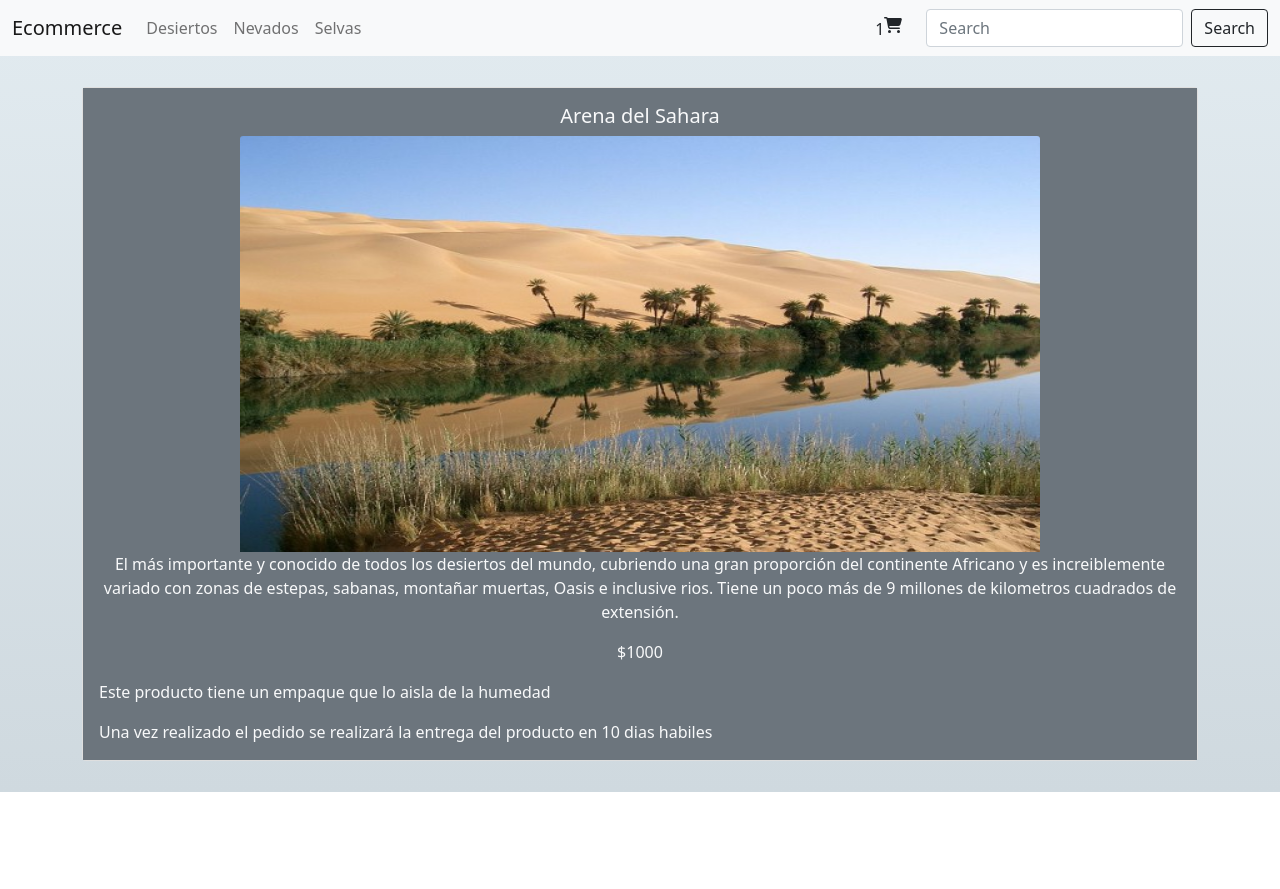
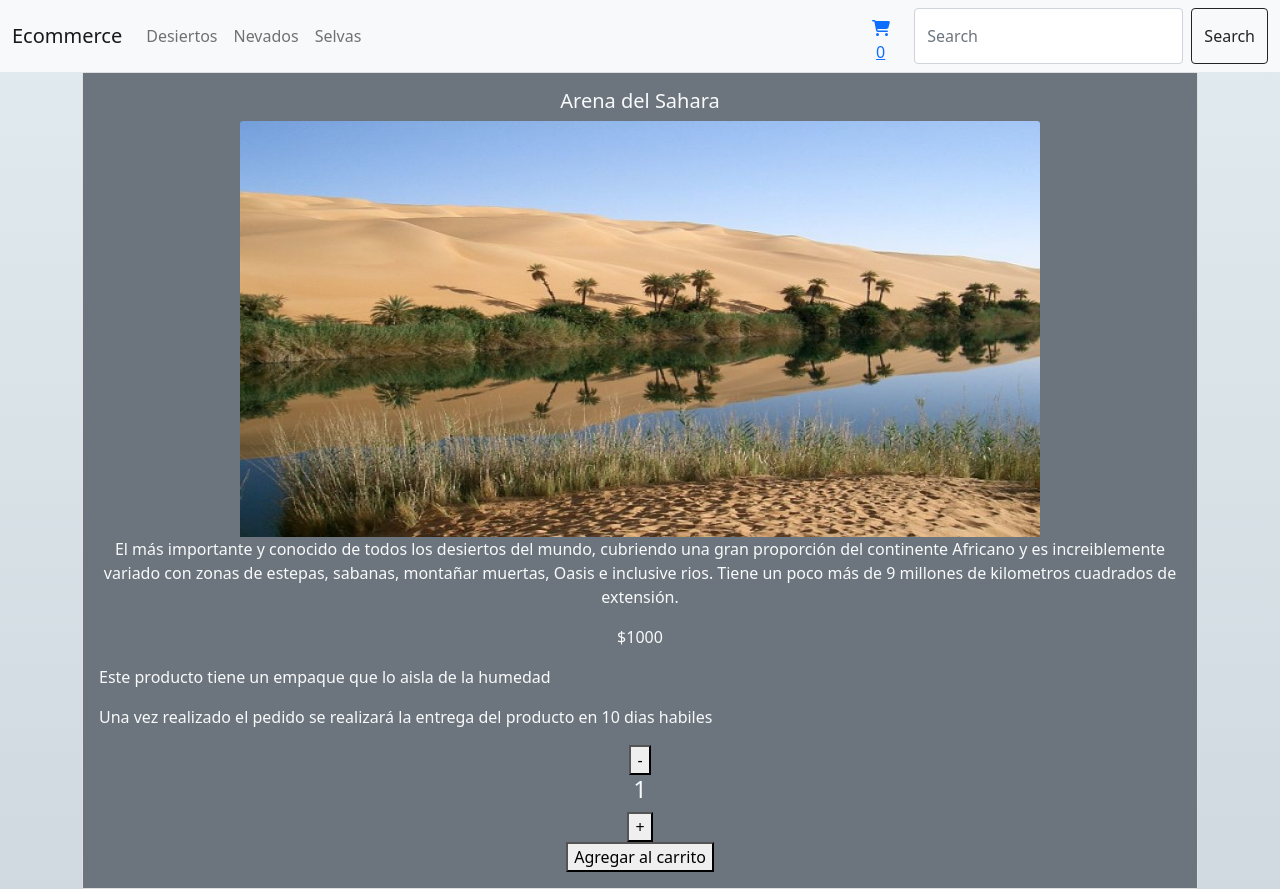
Before and after one commit to Juancavallejo/Curso---React-JS---coderhouse, a React (Create React App) app: page /detail/1 in a window 1280 px wide. Before the commit the page ends 800 px from the top, so only its background shows below. Built offline with nearby package versions, Linux system fonts and the light colour scheme.

Commit message:
Added cartWidget and counter in item detail. Is not working yet

```diff
--- a/src/App.js
+++ b/src/App.js
@@ -2,31 +2,25 @@ import './App.css';
 import 'bootstrap/dist/css/bootstrap.min.css';
 import NavbarBoostrap from './Componets/Navbar/Navbar';
 import ItemListContainer from './Componets/ItemListContainer/ItemListContainer';
-import Counter from './Componets/Counter/Counter';
 import ItemDetailContainer from './Componets/ItemDetailContainer/ItemDetailContainer';
 import {BrowserRouter, Routes, Route} from "react-router-dom";
-
+import {CartContextProvider} from './context/CartContext'
 
 
 function App() {
 
-/*   const handleAddAlCarrito = (cantidad) => {
-    alert (`la cantidad agregada es: ${cantidad}`)
-  } */
-
   return (
     <div className="App">
+      <CartContextProvider>
       <BrowserRouter>
         <NavbarBoostrap />
         <Routes>
-          <Route path = "/" element={<ItemListContainer mensajeBienvenida= "Hola, buscamos poder ofrecerte las mejores experiencias de la mano de valiosos recipientes de experiencias provenientes de los lugares más emblematicos" />}/>
-          <Route path='/category/:categoryId' element={<ItemListContainer mensajeBienvenida= 'Listado filtrado'/>}/>
-          {/* <Route path = "/" element={ <Counter stock={10} addAlCarrito ={handleAddAlCarrito}/>}/> */}
+          <Route path = "/" element={<ItemListContainer mensajeBienvenida= "Hola, buscamos poder ofrecerte las mejores experiencias de la mano de valiosos recipientes de experiencias provenientes de los lugares más emblematicos." />}/>
+          <Route path='/category/:categoryId' element={<ItemListContainer mensajeBienvenida= 'Listado productos de'/>}/>
           <Route path='/detail/:productId' element={<ItemDetailContainer/>}/>
         </Routes>
      </BrowserRouter>
-
-
+     </CartContextProvider>
     </div>
   );
 }
--- /dev/null
+++ b/src/Componets/CartWidget/CartWidget.js
@@ -0,0 +1,17 @@
+import { FontAwesomeIcon } from '@fortawesome/react-fontawesome'
+import { faCartShopping } from '@fortawesome/free-solid-svg-icons'
+import { useContext } from "react";
+import CartContext from '../../context/CartContext';
+import { Link } from "react-router-dom";
+
+const CardWidget = () => {
+    const {obtenerCantidad} = useContext(CartContext)
+
+    const cantidad = obtenerCantidad()
+
+    return (
+        <Link to='/cart'> <FontAwesomeIcon icon={faCartShopping}/> {cantidad} </Link>
+    );
+}
+
+export default CardWidget
--- a/src/Componets/Counter/Counter.js
+++ /dev/null
@@ -1,28 +0,0 @@
-import { useState } from "react";
-
-const Counter = ({stock, addAlCarrito}) => {
-    const [count, setCount] = useState (1)
-
-    const aumentar = () => {
-        if (count < stock) {
-            setCount (count + 1)
-        }
-    }
-
-    const disminuir = () => {
-        if (count > 1) {
-            setCount (count -1)
-        }
-    }
-
-    return (
-        <div>
-            <h3> Productos para el carrito: {count}</h3>
-            <button onClick={aumentar}> Aumentar productos del carrito</button>
-            <button onClick={disminuir}> Retirar productos del carrito</button>
-            <button onClick={() => addAlCarrito(count)}> Agregar al carrito </button>
-        </div>
-    )
-}
-
-export default Counter
--- /dev/null
+++ b/src/Componets/ItemCounter/ItemCounter.js
@@ -0,0 +1,32 @@
+import { useState } from "react";
+
+const ItemCounter = ({ stock = 0, initial = 1, onAdd }) => {
+    const [count, setCount] = useState(initial)
+
+    const aumentar = () => {
+        if (count < stock) {
+            setCount(count + 1)
+        }
+    }
+
+    const disminuir = () => {
+        if (count > 1) {
+            setCount(count - 1)
+        }
+    }
+
+    return (
+        <div>
+            <div>
+                <button onClick={disminuir}> -</button>
+                <h4>{count}</h4>
+                <button onClick={aumentar}> +</button>
+            </div>
+            <div>
+                <button onClick={() => onAdd (count)}> Agregar al carrito </button>
+            </div>
+        </div>
+    )
+}
+
+export default ItemCounter
--- a/src/Componets/ItemDetail/ItemDetail.js
+++ b/src/Componets/ItemDetail/ItemDetail.js
@@ -1,6 +1,27 @@
+import { useContext, useState } from 'react';
 import Card from 'react-bootstrap/Card';
+import ItemCounter from '../ItemCounter/ItemCounter';
+import { Link } from 'react-router-dom'
+import CartContext from '../../context/CartContext';
 
-const ItemDetail = ({ name, price, description, img, container, conservation, delivery }) => {
+const ItemDetail = ({ id, name, price, description, img, container, conservation, delivery, stock }) => {
+    const [cantidadAñadir, setCantidadAñadir] = useState (0)
+
+    const {addItem, getProductQuantity} = useContext (CartContext)
+
+    const handleOnAdd= (quantity) => {
+        setCantidadAñadir (quantity)
+
+        const productToAdd = {
+            id,name, price, quantity
+        }
+
+        addItem (productToAdd)
+    }
+
+    const cantidadProducto = getProductQuantity(id)
+
+
     return (
                 <Card >
                     <Card.Body className='bg-secondary text-light'>
@@ -11,6 +32,14 @@ const ItemDetail = ({ name, price, description, img, container, conservation, de
                         <Card.Text className='text-start'>{container}</Card.Text>
                         <Card.Text className='text-start'>{conservation}</Card.Text>
                         <Card.Text className='text-start'>{delivery}</Card.Text>
+                        <div> {
+                            cantidadAñadir === 0 ? (
+                            <ItemCounter onAdd={handleOnAdd} stock={stock} initial={cantidadProducto}/>
+                              ) : (
+                                    <Link to= '/cart'>Finalizar compra</Link>
+                              )
+                            }
+                        </div>
                     </Card.Body>
                 </Card>
     )
--- a/src/Componets/ItemDetailContainer/ItemDetailContainer.js
+++ b/src/Componets/ItemDetailContainer/ItemDetailContainer.js
@@ -5,21 +5,18 @@ import { useParams } from "react-router-dom"
 import Container from 'react-bootstrap/Container';
 import "./ItemDetailContainer.css"
 
-
-
 const ItemDetailContainer = () => {
-    const [product, setProduct] = useState()
+    const [product,setProduct] = useState()
     const { productId } = useParams()
 
     useEffect(() => {
-        getItemsById(productId)
-            .then(product => {
+        getItemsById(productId).then(product => {
                 setProduct(product)
             })
             .catch(error => {
                 console.log(error)
             })
-    }, [])
+    }, [productId])
 
     return (
         <Container>
--- a/src/Componets/ItemListContainer/ItemListContainer.js
+++ b/src/Componets/ItemListContainer/ItemListContainer.js
@@ -13,14 +13,15 @@ const ItemListContainer = ({mensajeBienvenida}) => {
 
         getItems(categoryId).then(items => {
             setItems (items)
+        }).catch(error => {
+            console.log (error)
         })
     }, [categoryId])
 
     return (
         <>
-            <h1 className="text-center fs-5 mt-5">{mensajeBienvenida}</h1>
+            <h1 className="text-center fs-5 mt-5">{`${mensajeBienvenida} ${categoryId ||""}`}</h1>
             <ItemList items ={items} />
-
         </>
 
     )
--- a/src/Componets/Navbar/Navbar.js
+++ b/src/Componets/Navbar/Navbar.js
@@ -4,8 +4,7 @@ import Navbar from 'react-bootstrap/Navbar';
 import NavDropdown from 'react-bootstrap/NavDropdown';
 import Form from 'react-bootstrap/Form';
 import Button from 'react-bootstrap/Button';
-import { FontAwesomeIcon } from '@fortawesome/react-fontawesome'
-import { faCartShopping } from '@fortawesome/free-solid-svg-icons'
+import CardWidget from '../CartWidget/CartWidget';
 
 
 const NavbarBoostrap = () => {
@@ -20,8 +19,8 @@ const NavbarBoostrap = () => {
                         style={{ maxHeight: '100px' }}
                         navbarScroll
                     >
-                        <Nav.Link href='/category/Desiertos'>Desiertos</Nav.Link>
-                        <Nav.Link href='/category/Nieve'>Nevados</Nav.Link>
+                        <Nav.Link href='/category/Desierto'>Desiertos</Nav.Link>
+                        <Nav.Link href='/category/Nevados'>Nevados</Nav.Link>
                         <Nav.Link href='/category/Selvas'>Selvas</Nav.Link>
                         {/* <NavDropdown title="Colombia" id="navbarScrollingDropdown">
                             <NavDropdown.Item href="#action3">Desierto de la Tatacoa</NavDropdown.Item>
@@ -33,7 +32,7 @@ const NavbarBoostrap = () => {
                         </NavDropdown> */}
                     </Nav>
                     <Form className="d-flex justify-content-end">
-                        <div className="d-flex mx-4 mt-2"> 1 <FontAwesomeIcon icon={faCartShopping}/> </div>
+                        <div className="d-flex mx-4 mt-2"> <CardWidget/> </div>
                         <Form.Control
                             type="search"
                             placeholder="Search"
--- /dev/null
+++ b/src/context/CartContext.js
@@ -0,0 +1,64 @@
+import { createContext, useState } from "react"
+
+const CartContext = createContext ()
+
+export const CartContextProvider = ({ children }) => {
+    const [cart, setCart] = useState ([])
+
+    const addItem = (productToAdd) => {
+        if (!isInCart(productToAdd.id)) {
+            setCart ([...cart, productToAdd])
+        } else {
+            const cartUpdated = cart.map (prod => {
+                if (prod.id === productToAdd.id){
+                    const productUpdated = {
+                        ...prod,
+                        quantity: productToAdd.quantity
+                    }
+                    return productUpdated
+                } else {
+                    return prod
+                }
+            })
+
+            setCart (cartUpdated)
+        }
+    }
+
+    const obtenerCantidad = () => {
+        let accu = 0
+
+        cart.forEach(prod => {
+        accu += prod.quantity
+        })
+
+        return accu
+    }
+
+    const isInCart = (id) => {
+        return cart.some(prod => prod.id === id)
+    }
+
+    const removeItem = (id) => {
+        const newCartSinProduct = cart.filter (prod => prod.id !== id)
+        setCart (newCartSinProduct)
+    }
+
+    const clearCart = () => {
+        setCart([])
+    }
+
+    const getProductQuantity = (id) => {
+        const product = cart.find(prod => prod.id === id)
+
+        return product?.quantity
+    }
+
+    return (
+         <CartContext.Provider value={{cart, addItem, obtenerCantidad, isInCart, removeItem, clearCart, getProductQuantity }} >
+            {children}
+        </CartContext.Provider>
+    )
+}
+
+export default CartContext
```
Also changed, not shown: src/asyncMock.js (+15 -15 lines).
